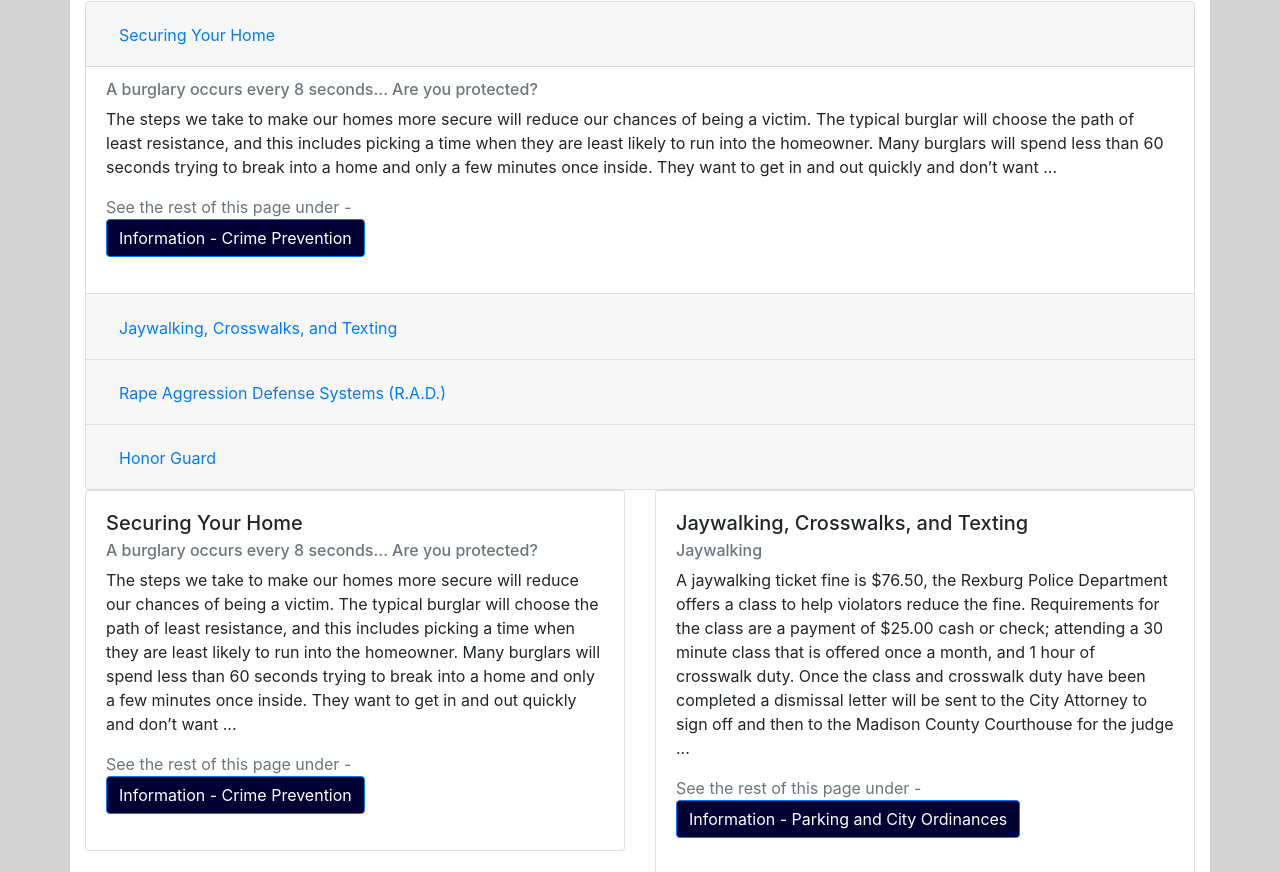
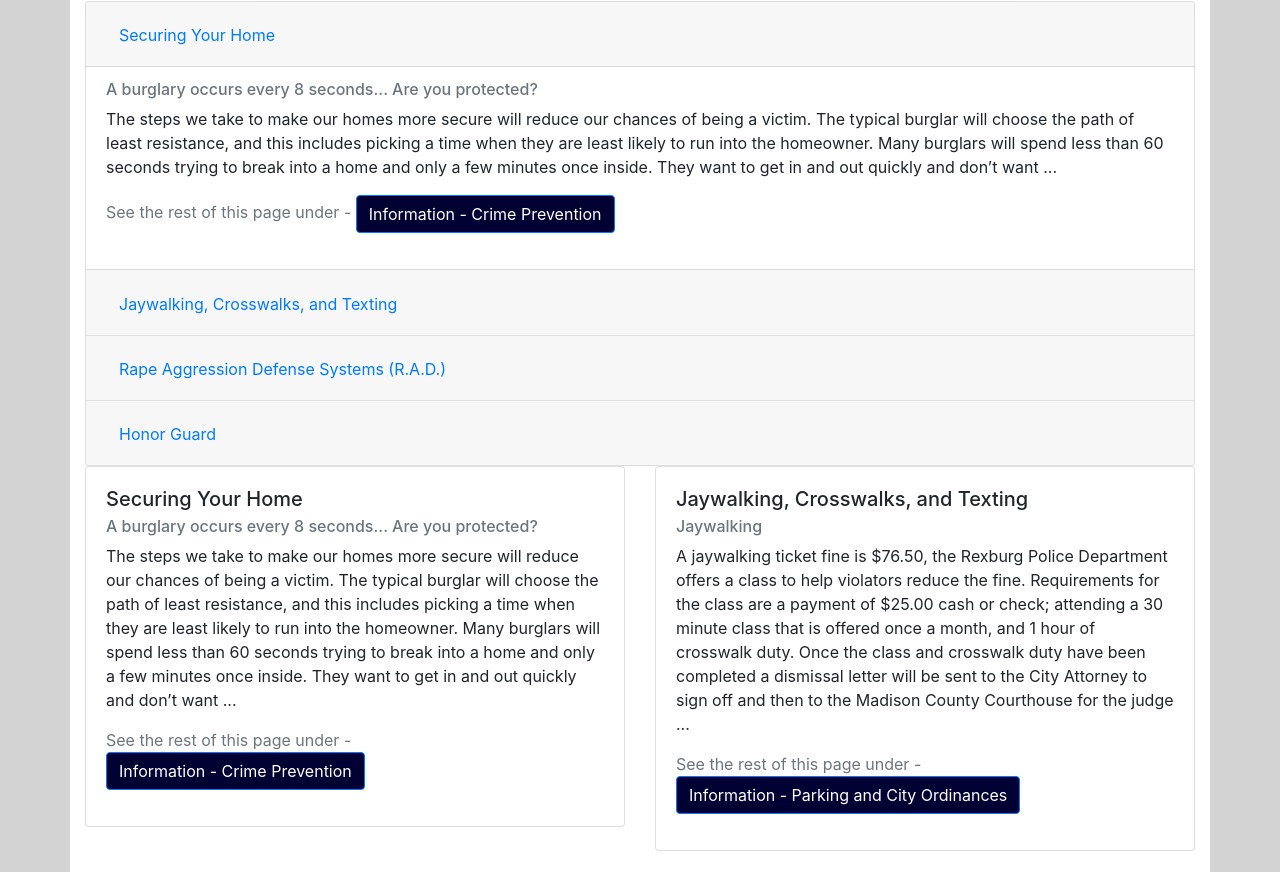
Before and after one commit to Waisath-CJ/CS-371, a plain HTML site: page index.html in a window 1280 px wide. Shown: the part 1006-1878 px from the top of the page. Drawn offline with nearby package versions, Linux system fonts and the light colour scheme.

Commit message:
updated styling

```diff
--- a/index.html
+++ b/index.html
@@ -185,7 +185,7 @@
                         <div class="card-body">
                             <h6 class="card-subtitle mb-2 text-muted">A burglary occurs every 8 seconds... Are you protected?</h6>
                             <p class="card-text">The steps we take to make our homes more secure will reduce our chances of being a victim. The typical burglar will choose the path of least resistance, and this includes picking a time when they are least likely to run into the homeowner. Many burglars will spend less than 60 seconds trying to break into a home and only a few minutes once inside. They want to get in and out quickly and don’t want ...</p>
-                            <p class="text-muted">See the rest of this page under - <br><a href="#" class="btn btn-primary" style="background-color: #000033;">Information - Crime Prevention</a></p>
+                            <p class="text-muted">See the rest of this page under - <a href="#" class="btn btn-primary" style="background-color: #000033;">Information - Crime Prevention</a></p>
                         </div>
                     </div>
                 </div>
@@ -201,7 +201,7 @@
                         <div class="card-body">
                             <h6 class="card-subtitle mb-2 text-muted">Jaywalking</h6>
                             <p class="card-text">A jaywalking ticket fine is $76.50, the Rexburg Police Department offers a class to help violators reduce the fine. Requirements for the class are a payment of $25.00 cash or check; attending a 30 minute class that is offered once a month, and 1 hour of crosswalk duty. Once the class and crosswalk duty have been completed a dismissal letter will be sent to the City Attorney to sign off and then to the Madison County Courthouse for the judge ...</p>
-                            <p class="text-muted">See the rest of this page under - <br><a href="#" class="btn btn-primary" style="background-color: #000033;">Information - Parking and City Ordinances</a></p>
+                            <p class="text-muted">See the rest of this page under - <a href="#" class="btn btn-primary" style="background-color: #000033;">Information - Parking and City Ordinances</a></p>
                         </div>
                     </div>
                 </div>
@@ -225,7 +225,7 @@
                                     <li>Decision Making ...</li>
                                 </ol>
                             </p>
-                            <p class="text-muted">See the rest of this page under - <br><a href="#" class="btn btn-primary" style="background-color: #000033;">Community Programs - Programs</a></p>
+                            <p class="text-muted">See the rest of this page under - <a href="#" class="btn btn-primary" style="background-color: #000033;">Community Programs - Programs</a></p>
                         </div>
                     </div>
                 </div>
@@ -241,7 +241,7 @@
                         <div class="card-body">
                             <h6 class="card-subtitle mb-2 text-muted">Brief History</h6>
                             <p class="card-text">The Rexburg Police Department Honor Guard was established in May of 2010 by a group of dedicated officers who wished to form a unit to represent the Police Department during ceremonies in the community and to exhibit the utmost respect for those that have died in the service of others. Under the direction of Chief Lynn Archibald the officers worked to put the Honor Guard together. The Rexburg Police Department Honor Guard was founded to ...</p>
-                            <p class="text-muted">See the rest of this page under - <br><a href="#" class="btn btn-primary" style="background-color: #000033;">Divisions</a></p>
+                            <p class="text-muted">See the rest of this page under - <a href="#" class="btn btn-primary" style="background-color: #000033;">Divisions</a></p>
                         </div>
                     </div>
                 </div>
```
